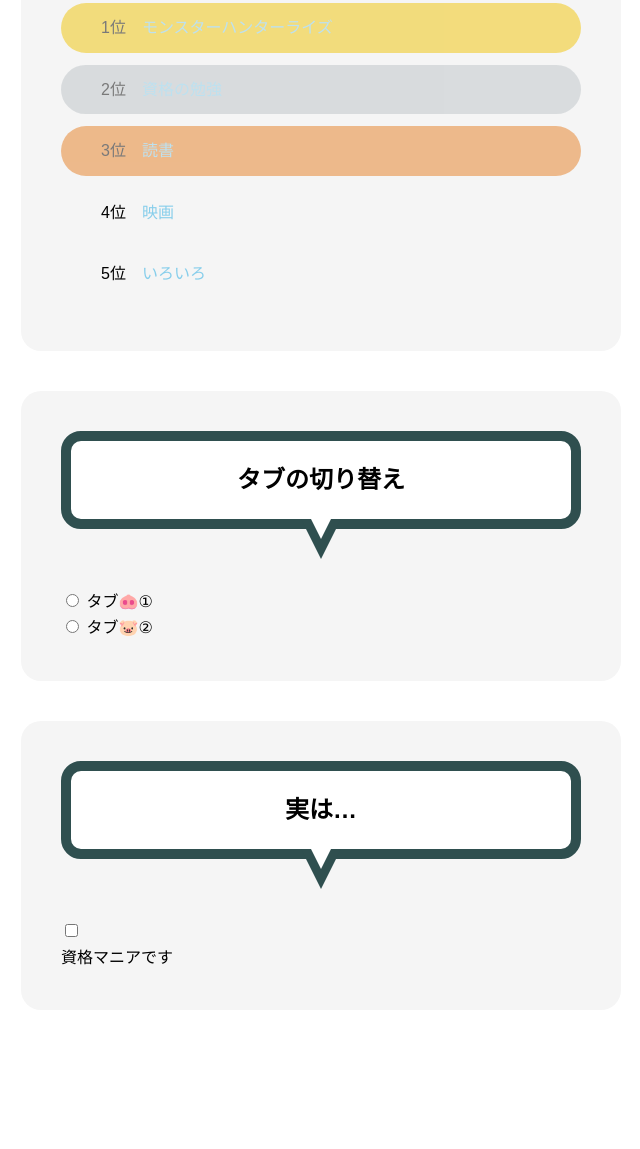
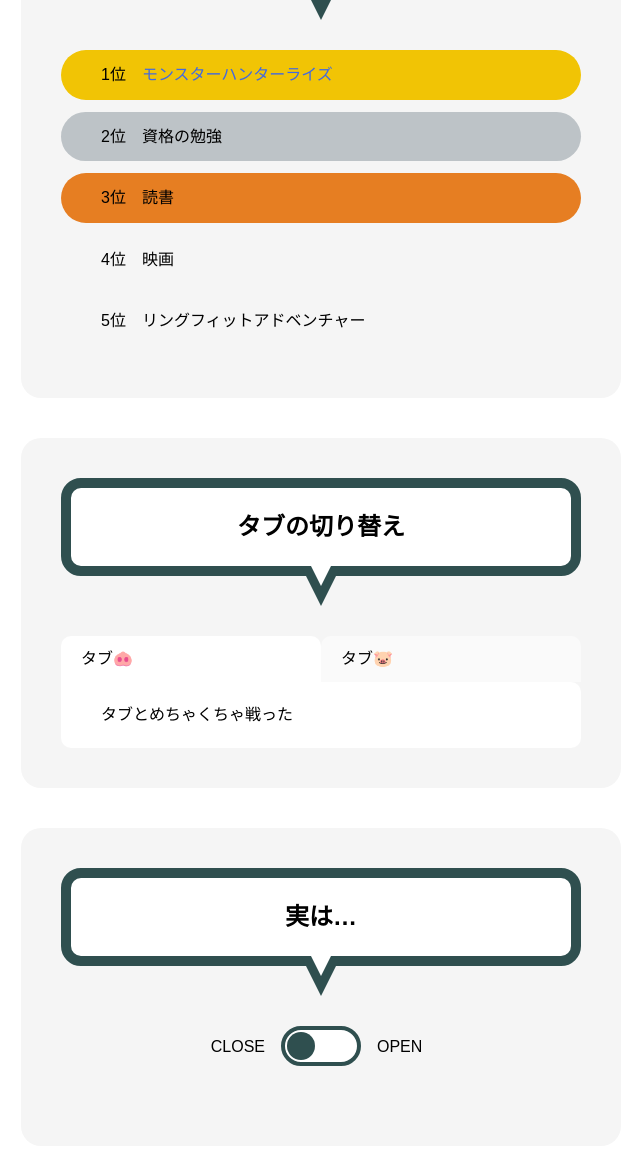
Before and after one commit to changmaru/GTB2021-profile, a plain HTML site: page docs/index.html in a window 1280 px wide. Shown: the part 601-1750 px from the top of the page, without its empty margins (319-959 px from the left). Before the commit the page ends 1651 px from the top, so only its background shows below. Drawn offline with Linux system fonts and the light colour scheme.

Commit message:
講義を終えました

```diff
--- a/docs/css/this.css
+++ b/docs/css/this.css
@@ -10,6 +10,7 @@
     background-color: whitesmoke;
     padding: 40px;
     border-radius: 20px;
+    height: 100%;
 }
 
 section + section {
@@ -36,12 +37,24 @@
     margin-left: 20px;
 }
 
+.profile-text dl {
+    margin-top: 20px;
+    padding: 10px 20px;
+    border-width: 0 0 0 8px;
+    border-color: darkslategrey;
+    border-style: solid;
+}
+.profile-text dt {
+    font-size: 1.2em;
+    margin-bottom: 10px;
+}
+
 .profile-description {
     margin-top: 20px;
 }
 
 a {
-    color: skyblue
+    color: royalblue
 }
 
 a:hover {
@@ -66,17 +79,14 @@
 
 .ranking li:nth-child(1) {
     background-color: #f1c405;
-    opacity: 0.5;
 }
 
 .ranking li:nth-child(2) {
     background-color: #bdc3c7;
-    opacity: 0.5;
 }
 
 .ranking li:nth-child(3) {
     background-color: #e67e22;
-    opacity: 0.5;
 }
 
 .heading {
@@ -115,10 +125,129 @@
     left: 50%;
 }
 
+.tab {
+}
+.tab li {
+    width: 100%;
+}
+.tab input {
+    display: none;
+}
+.tab label {
+    background-color: rgba(255, 255, 255, 0.5);
+    padding: 10px 20px;
+    display: block;
+    border-radius: 10px 10px 0 0;
+    width: 100%;
+}
+.tab li + li p {
+    margin-left: -100%;
+    border-radius: 10px 0 10px 10px;
+}
+.tab input:checked ~ label{
+    background-color: white;
+}
 .tab p {
+    padding: 20px 40px;
+    background-color: white;
+    border-radius: 0 10px 10px 10px;
+    height: auto;
+    width: 200%;
 	display: none;
 }
-
 .tab input:checked ~ p{
     display: block;
 }
+
+@keyframes change-color {
+    0% {
+        color: salmon;
+    }
+    20% {
+        color: khaki;
+    }
+    40% {
+        color: mediumseagreen;
+    }
+    60% {
+        color: steelblue;
+    }
+    80% {
+        color: slateblue;
+    }
+    100% {
+        color: salmon;
+    }
+}
+
+.animation {
+    animation: change-color 3s linear infinite;
+}
+
+#accordion {
+    display: none;
+}
+
+.accordion-toggle {
+    background-color: white;
+    border: darkslategrey solid 4px;
+    display: block;
+    height: 40px;
+    width: 80px;
+    margin: 0 auto;
+    border-radius: 20px;
+    position: relative;
+    transition: 400ms;
+}
+
+.accordion-toggle::before {
+    content: "";
+    background-color: darkslategrey;
+    height: 28px;
+    width: 28px;
+    display: block;
+    border-radius: 50%;
+    position: absolute;
+    top: 2px;
+    left: 2px;
+    transition: 200ms;
+}
+.accordion-toggle span {
+    margin-top: -12px;
+    top: 50%;
+    position: absolute;
+}
+
+.accordion-toggle span:nth-child(1) {
+    right: 100%;
+    margin-right: 20px;
+}
+.accordion-toggle span:nth-child(2) {
+    left: 100%;
+    margin-left: 20px;
+}
+
+#accordion:checked + .accordion-toggle {
+    background-color: aquamarine;
+    transition: 400ms;
+}
+
+#accordion:checked ~ .accordion-toggle::before {
+    left: 42px;
+    transition: 200ms;
+}
+
+.accordion-text {
+    text-align: center;
+    margin: 20px;
+    background-color: white;
+    border-radius: 12px;
+    height: 0;
+    overflow: hidden;
+    transition: 600ms;
+}
+#accordion:checked ~ .accordion-text {
+    padding: 20px;
+    height: 100px;
+    transition: 600ms;
+}
--- a/docs/index.html
+++ b/docs/index.html
@@ -17,7 +17,7 @@
 			<section>
 				<div class="flex">
 					<div class="profile-image">
-						<img src="http://118.27.107.81/nakajima/avator.jpg" alt="【画像】顔写真">
+						<img src="src/changmaru.jpg" alt="【画像】顔写真">
 					</div>
 					<div class="profile-text">
 						<h1>changamaru</h1>
@@ -42,34 +42,39 @@
 				<h2 class="heading">在宅中の暇つぶし</h2>
 				<ol class="ranking">
 					<li ><a href="https://www.capcom.co.jp/monsterhunter/rise/" target="_blank">モンスターハンターライズ</a></li>
-					<li><a>資格の勉強</a></li>
-					<li><a>読書</a></li>
-					<li><a>映画</a></li>
-					<li><a>いろいろ</a></li>
+					<li>資格の勉強</li>
+					<li>読書</li>
+					<li>映画</li>
+					<li>リングフィットアドベンチャー</li>
 				</ol>
 			</section>
 
 			<section>
 				<h2 class="heading">タブの切り替え</h2>
-				<ul class="tab">
+				<ul class="tab flex">
 					<li>
-						<input type="radio" name="tab-change" id="tab1">
-						<label for="tab1">タブ🐽①</label>
-						<p>本文1</p>
+						<input type="radio" name="tab-change" id="tab1" checked>
+						<label for="tab1">タブ🐽</label>
+						<p>タブとめちゃくちゃ戦った</p>
 					</li>
 					<li>
 						<input type="radio" name="tab-change" id="tab2">
-						<label for="tab2">タブ🐷②</label>
-						<p>本文2</p>
+						<label for="tab2">タブ🐷</label>
+						<p>拳で語り合おうぜ✊</p>
 					</li>
 				</ul>
 			</section>
 
 			<section>
 				<h2 class="heading">実は…</h2>
-				<input type="checkbox" name="">
-				<div>
-					<p>資格マニアです</p>
+				<input id="accordion" type="checkbox">
+				<label for="accordion" class="accordion-toggle">
+					<span>CLOSE</span>
+					<span>OPEN</span>
+				</label>
+				<div class="accordion-text">
+					<p class="animation">教員免許持ってます✍️</p>
+					<p>高校の情報科です！</p>
 				</div>
 			</section>
 		</main>
```
Also changed, not shown: docs/src/changmaru.jpg (added).
